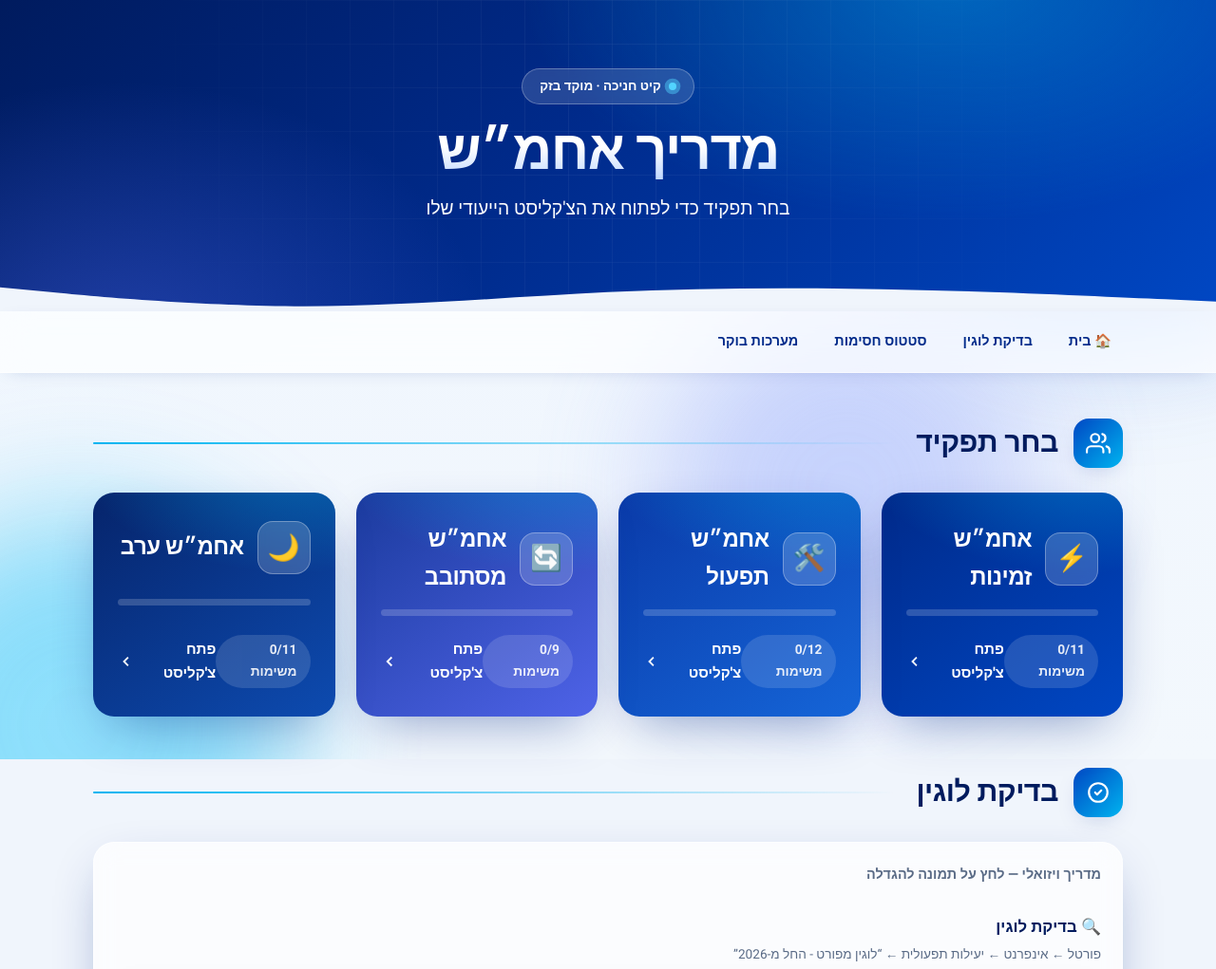
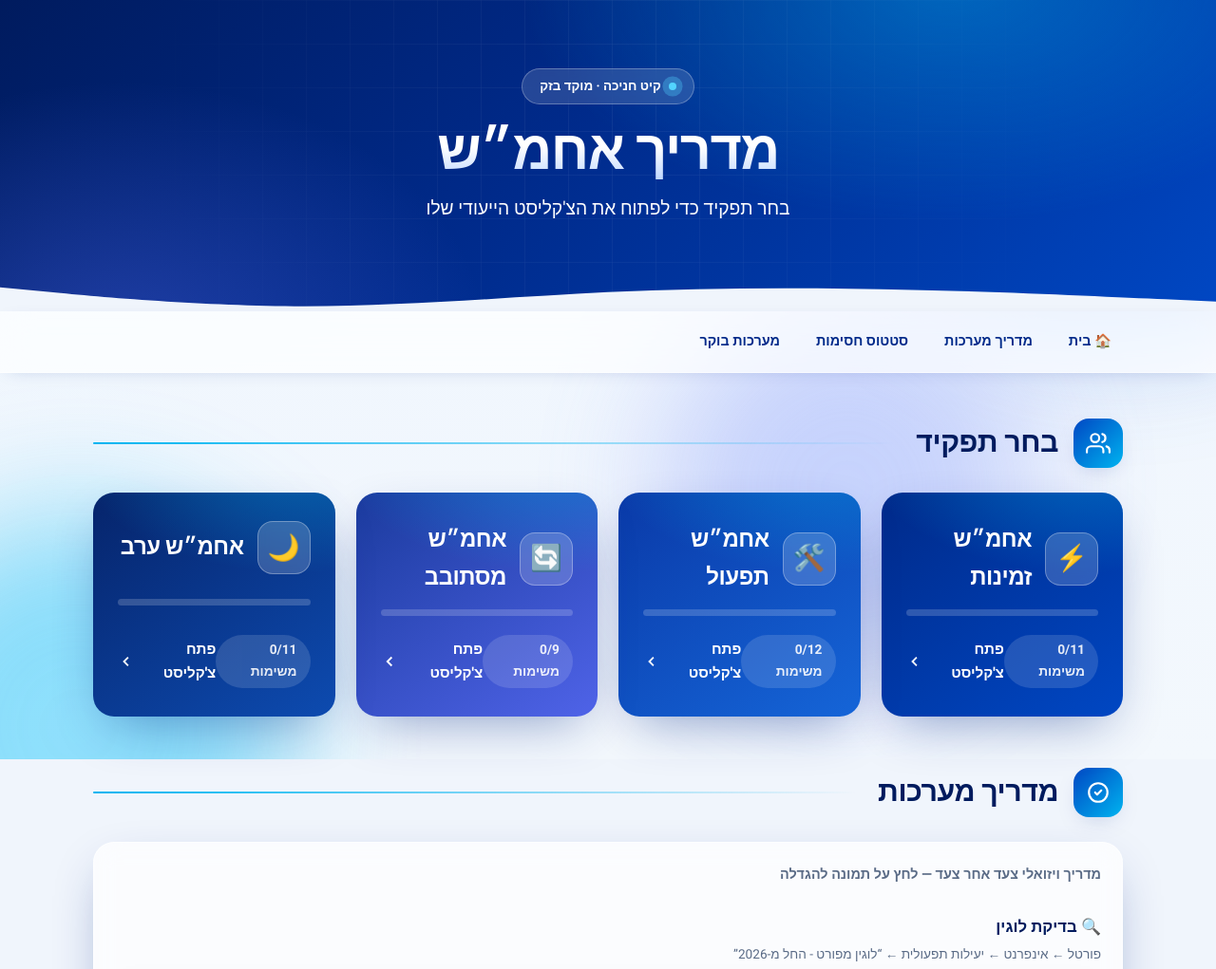
Before and after one commit to DaelShloush/achmash-moked-guide, a plain HTML site: page index.html in a window 1280 px wide. Shown: the top 1021 px of the page at 95% size. Drawn offline with Linux system fonts and the light colour scheme.

Commit message:
rename section to מדריך מערכות, fix release location image (jpg)

```diff
--- a/index.html
+++ b/index.html
@@ -221,7 +221,7 @@
 <nav>
   <div class="nav-inner">
     <a onclick="goHome()" class="nav-home">🏠 בית</a>
-    <a onclick="showSection('login-check')">בדיקת לוגין</a>
+    <a onclick="showSection('login-check')">מדריך מערכות</a>
     <a onclick="showSection('status')">סטטוס חסימות</a>
     <a onclick="showSection('systems')">מערכות בוקר</a>
   </div>
@@ -243,10 +243,10 @@
     <section id="login-check">
       <div class="sec-title reveal">
         <span class="ico"><svg viewBox="0 0 24 24" fill="none" stroke="currentColor" stroke-width="2" stroke-linecap="round" stroke-linejoin="round"><path d="M9 12l2 2 4-4"/><circle cx="12" cy="12" r="9"/></svg></span>
-        <h2>בדיקת לוגין</h2><span class="line"></span>
+        <h2>מדריך מערכות</h2><span class="line"></span>
       </div>
       <div class="guide reveal">
-        <div class="guide-sub">מדריך ויזואלי — לחץ על תמונה להגדלה</div>
+        <div class="guide-sub">מדריך ויזואלי צעד אחר צעד — לחץ על תמונה להגדלה</div>
 
         <div class="gstep"><h4>🔍 בדיקת לוגין</h4>
           <div class="gsub">פורטל ← אינפרנט ← יעילות תפעולית ← “לוגין מפורט - החל מ-2026”</div>
@@ -274,7 +274,7 @@
         <div class="gstep"><h4>🔓 שחרור שלוחות</h4>
           <div class="gsub">הקצאת/שחרור שלוחה למשמרת ← עדכון מיקום משמרת (בזק מוקד)</div>
           <img class="gimg" src="images/release-ext-toolbar.png" alt="סרגל שחרור שלוחה" loading="lazy">
-          <img class="gimg" src="images/release-ext-location.png" alt="עדכון מיקום משמרת" loading="lazy">
+          <img class="gimg" src="images/release-ext-location.jpg" alt="עדכון מיקום משמרת" loading="lazy">
         </div>
 
       </div>
```
